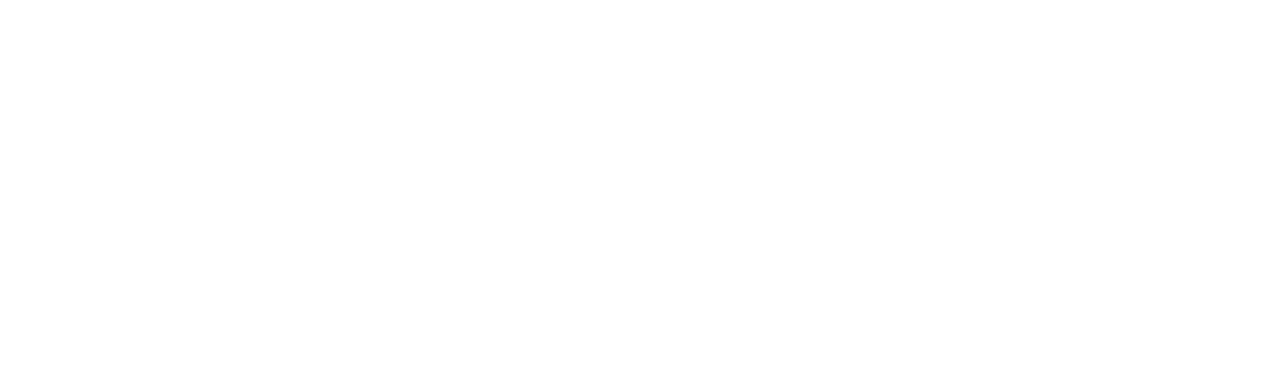
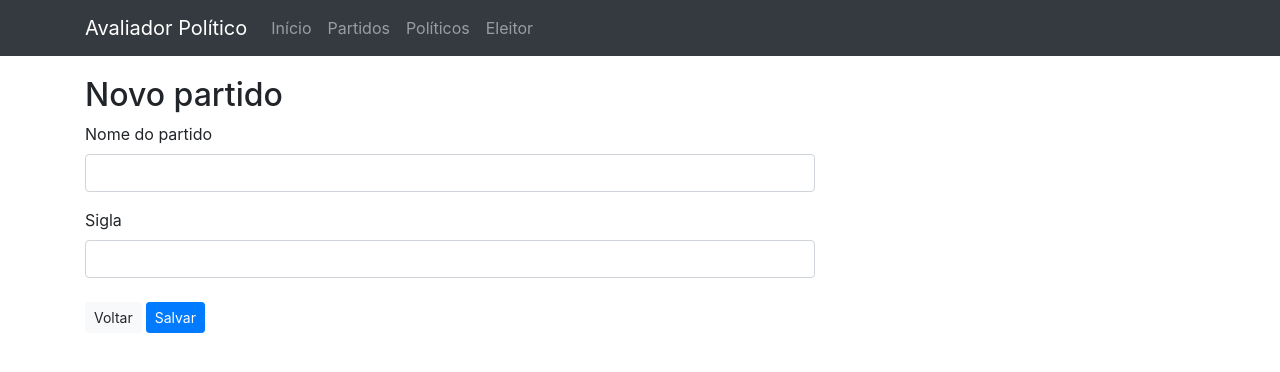
Before and after one commit to dinobri/angular-avaliador-politico, an Angular app: page /eleitor in a window 1280 px wide. Shown: the top 372 px of the page. Built offline with nearby package versions, Linux system fonts and the light colour scheme.

Commit message:
Adição de partidos.

```diff
--- a/src/app/app-model/Partido.ts
+++ b/src/app/app-model/Partido.ts
@@ -19,6 +19,10 @@ export class Partido{
         return this.nome;
     }
 
+    getSigla(): string{
+        return this.sigla;
+    }
+
     getAvaliacaoGeral(): number{
         return this.avaliacaoGeral;
     }
--- a/src/app/app-routing.module.ts
+++ b/src/app/app-routing.module.ts
@@ -8,7 +8,8 @@ const routes:Routes = [
   {path: '', redirectTo: '/home', pathMatch: 'full'},
   {path: 'home', component: HomeComponent},
   {path: 'partidos', component: PartidoListComponent},
-  {path: 'partido/:id', component: PartidoFormComponent},
+  {path: 'partido', component: PartidoFormComponent},
+  {path: 'partido/:sigla', component: PartidoFormComponent},
   {path: 'politicos', component: PartidoListComponent},
   {path: 'politico/:id', component: PartidoFormComponent},
   {path: 'eleitor', component: PartidoFormComponent},
--- a/src/app/app-service/database.service.ts
+++ b/src/app/app-service/database.service.ts
@@ -17,8 +17,12 @@ export class DatabaseService {
     return of(this.partidos);
   }
 
+  getPartido(sigla: string): Observable<Partido>{
+    return of(this.partidos.find(p => p.getSigla() === sigla));
+  }
+
   adicionarPartido(partido: Partido){
-
+    this.partidos.push(partido);
   }
 
   private carregarPartidosMock(){
--- a/src/app/app-service/partido.service.ts
+++ b/src/app/app-service/partido.service.ts
@@ -12,4 +12,12 @@ export class PartidoService{
   getPartidos(): Observable<Partido[]>{
     return this.databaseService.getPartidos();
   }
+
+  getPartido(sigla: string): Observable<Partido>{
+    return this.databaseService.getPartido(sigla);
+  }
+
+  adicionarPartido(novoPartido: Partido){
+    this.databaseService.adicionarPartido(novoPartido);
+  }
 }
--- a/src/app/app.component.html
+++ b/src/app/app.component.html
@@ -1,4 +1,4 @@
-<nav id="topo" class="navbar navbar-expand-lg navbar-light bg-light">
+<nav id="topo" class="navbar navbar-expand-lg navbar-dark bg-dark">
   <div class="container">
     <a class="navbar-brand" routerLink="/">Avaliador Político</a>
     <button class="navbar-toggler" type="button" data-toggle="collapse" data-target="#navbarSupportedContent" aria-controls="navbarSupportedContent" aria-expanded="false" aria-label="Toggle navigation">
@@ -7,6 +7,9 @@
 
     <div class="collapse navbar-collapse" id="navbarSupportedContent">
       <ul class="navbar-nav mr-auto">
+        <li class="nav-item">
+          <a class="nav-link" routerLink="/">Início</a>
+        </li>
         <li class="nav-item">
           <a class="nav-link" routerLink="/partidos">Partidos</a>
         </li>
--- a/src/app/app.module.ts
+++ b/src/app/app.module.ts
@@ -16,8 +16,6 @@ import { MaterialComponentsModule } from './material-components.module';
   imports: [
     BrowserModule,
     AppRoutingModule,
-    BrowserAnimationsModule,
-    MaterialComponentsModule,
     PartidoModule,
   ],
   providers: [],
--- a/src/app/partidos/partido-form/partido-form.component.html
+++ b/src/app/partidos/partido-form/partido-form.component.html
@@ -1,3 +1,23 @@
-<p>
-  partido-form works!
-</p>
+<h2 *ngIf="!partido.nome">Novo partido</h2>
+<h2 *ngIf="partido.nome">{{partido.nome}}</h2>
+
+<div class="row">
+  <div class="col-lg-8">
+
+    <div class="form-group">
+      <label for="nome">Nome do partido</label>
+      <input type="text" class="form-control" id="nome" [(ngModel)]="partido.nome">
+    </div>
+
+    <div class="form-group">
+      <label for="sigla">Sigla</label>
+      <input type="text" class="form-control" id="sigla" [(ngModel)]="partido.sigla">
+    </div>
+
+    <div class="acoes my-4">
+      <button type="button" class="btn btn-sm btn-light mr-1" (click)="voltar();">Voltar</button>
+      <button type="button" class="btn btn-sm btn-primary mr-1" (click)="salvar();">Salvar</button>
+    </div>
+
+  </div>
+</div>
--- a/src/app/partidos/partido-form/partido-form.component.ts
+++ b/src/app/partidos/partido-form/partido-form.component.ts
@@ -1,4 +1,8 @@
-import { Component, OnInit } from '@angular/core';
+import { Component, OnInit, Input } from '@angular/core';
+import { Location } from '@angular/common';
+import { PartidoService } from '../../app-service/partido.service';
+import { ActivatedRoute } from '@angular/router';
+import { Partido } from '../../app-model/Partido';
 
 @Component({
   selector: 'ap-partido-form',
@@ -7,9 +11,34 @@ import { Component, OnInit } from '@angular/core';
 })
 export class PartidoFormComponent implements OnInit {
 
-  constructor() { }
+  @Input() partido: Partido;
+
+  constructor(
+    private route: ActivatedRoute,
+    private partidoService: PartidoService,
+    private location: Location
+  ) { }
 
   ngOnInit() {
+    this.getPartido();
   }
 
+  getPartido(){
+    const sigla = this.route.snapshot.paramMap.get('sigla');
+    if(sigla){
+      this.partidoService.getPartido(sigla)
+        .subscribe(partido => this.partido = partido);
+    } else {
+      this.partido = new Partido('','');
+    }
+  }
+
+  salvar(){
+    this.partidoService.adicionarPartido(this.partido);
+    this.voltar();
+  }
+
+  voltar(){
+    this.location.back();
+  }
 }
--- a/src/app/partidos/partido-list/partido-list.component.html
+++ b/src/app/partidos/partido-list/partido-list.component.html
@@ -1,7 +1,10 @@
-
 <h2 class="titulo-pagina">Partidos</h2>
 
-<table class="table">
+<div class="acoes text-right my-2">
+  <button class="btn btn-primary btn-sm" routerLink="/partido">Adicionar</button>
+</div>
+
+<table class="table table-sm table-hover">
   <thead class="thead-light">
     <tr>
       <th scope="col">Sigla</th>
@@ -11,11 +14,11 @@
     </tr>
   </thead>
   <tbody>
-      <tr *ngFor="let partido of partidos">
+    <tr *ngFor="let partido of partidos" routerLink="/partido/{{partido.sigla}}">
       <td>{{partido.sigla}}</td>
       <td>{{partido.nome}}</td>
       <td>{{partido.politicos.length}}</td>
-        <td>{{partido.sigla}}</td>
+      <td>{{partido.avaliacaoGeral}}</td>
     </tr>
   </tbody>
 </table>
--- a/src/app/partidos/partido-list/partido-list.component.ts
+++ b/src/app/partidos/partido-list/partido-list.component.ts
@@ -1,4 +1,5 @@
 import { Component, OnInit } from '@angular/core';
+
 import { Partido } from '../../app-model/Partido';
 import { PartidoService } from '../../app-service/partido.service';
 
--- a/src/app/partidos/partido.module.ts
+++ b/src/app/partidos/partido.module.ts
@@ -1,11 +1,15 @@
 import { NgModule } from '@angular/core';
 import { CommonModule } from '@angular/common';
+import { FormsModule } from "@angular/forms";
 import { PartidoListComponent } from './partido-list/partido-list.component';
 import { PartidoFormComponent } from './partido-form/partido-form.component';
+import { RouterModule } from '@angular/router';
 
 @NgModule({
   imports: [
     CommonModule,
+    RouterModule,
+    FormsModule
   ],
   declarations: [
     PartidoListComponent,
--- a/src/styles.css
+++ b/src/styles.css
@@ -1,6 +1,2 @@
 /* You can add global styles to this file, and also import other style files */
 @import "~@angular/material/prebuilt-themes/indigo-pink.css";
-
-.titulo-pagina{
-    margin-bottom: 20px;
-}
```
Lines whose indentation alone changed are shown as unchanged.
